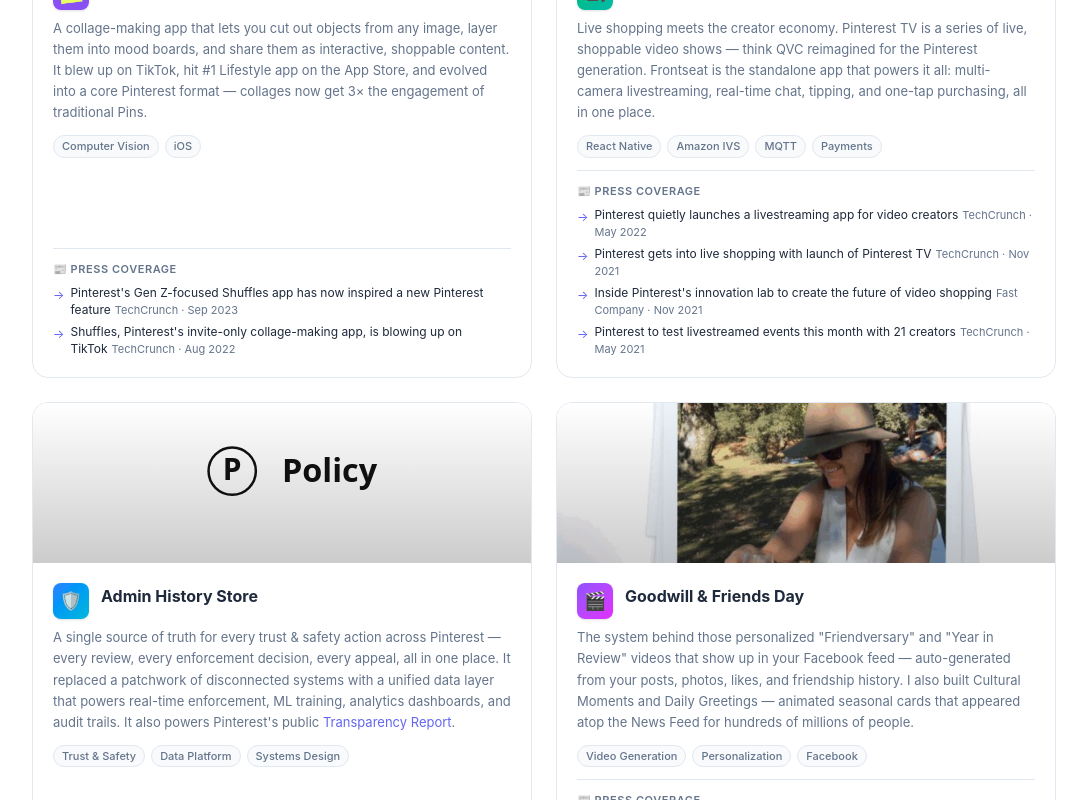
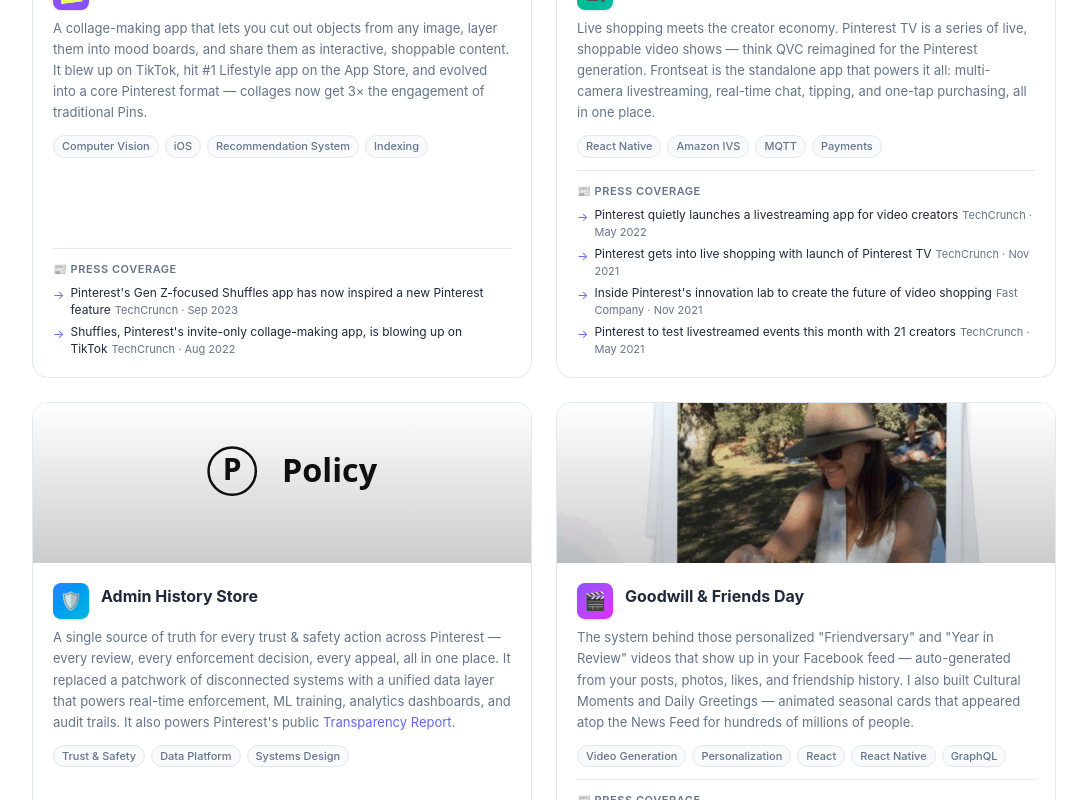
Before and after one commit to anweiqi/personal-website, a Next.js app: page / in a window 1280 px wide. Shown: the part 3960-4760 px from the top of the page, without its empty margins (96-1183 px from the left). Built offline with nearby package versions, Linux system fonts and the light colour scheme.

Commit message:
Update tags: Shuffles add Recommendation System + Indexing; Goodwill replace Facebook with React/RN/GraphQL

```diff
--- a/src/components/Projects.tsx
+++ b/src/components/Projects.tsx
@@ -68,7 +68,7 @@
     title: "Shuffles → Collages",
     description:
       "A collage-making app that lets you cut out objects from any image, layer them into mood boards, and share them as interactive, shoppable content. It blew up on TikTok, hit #1 Lifestyle app on the App Store, and evolved into a core Pinterest format — collages now get 3× the engagement of traditional Pins.",
-    tags: ["Computer Vision", "iOS"],
+    tags: ["Computer Vision", "iOS", "Recommendation System", "Indexing"],
     gradient: "from-amber-500 to-orange-500",
     emoji: "✨",
     image: "/projects/shuffles.webp",
@@ -140,7 +140,7 @@
     title: "Goodwill & Friends Day",
     description:
       "The system behind those personalized \"Friendversary\" and \"Year in Review\" videos that show up in your Facebook feed — auto-generated from your posts, photos, likes, and friendship history. I also built Cultural Moments and Daily Greetings — animated seasonal cards that appeared atop the News Feed for hundreds of millions of people. ",
-    tags: ["Video Generation", "Personalization", "Facebook"],
+    tags: ["Video Generation", "Personalization", "React", "React Native", "GraphQL"],
 
     gradient: "from-violet-500 to-fuchsia-500",
     emoji: "🎬",
```
